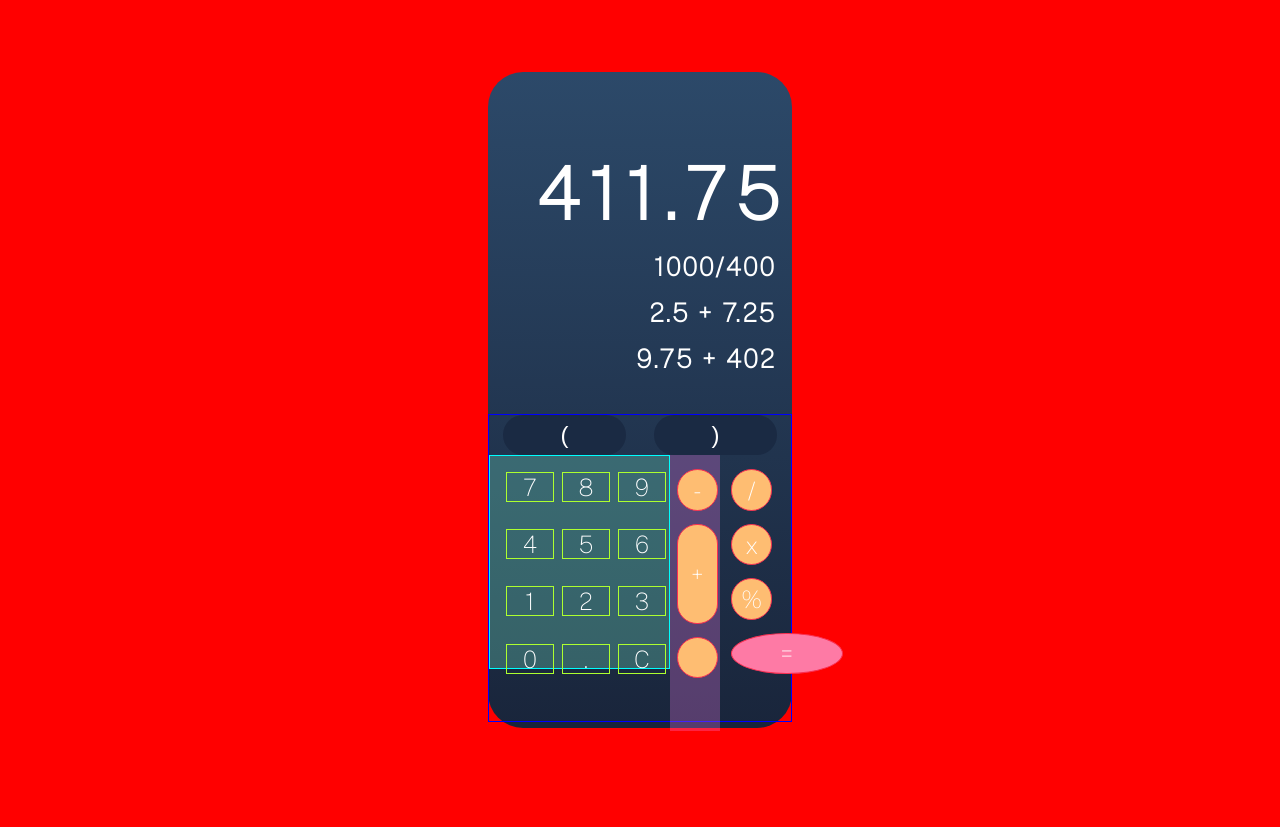
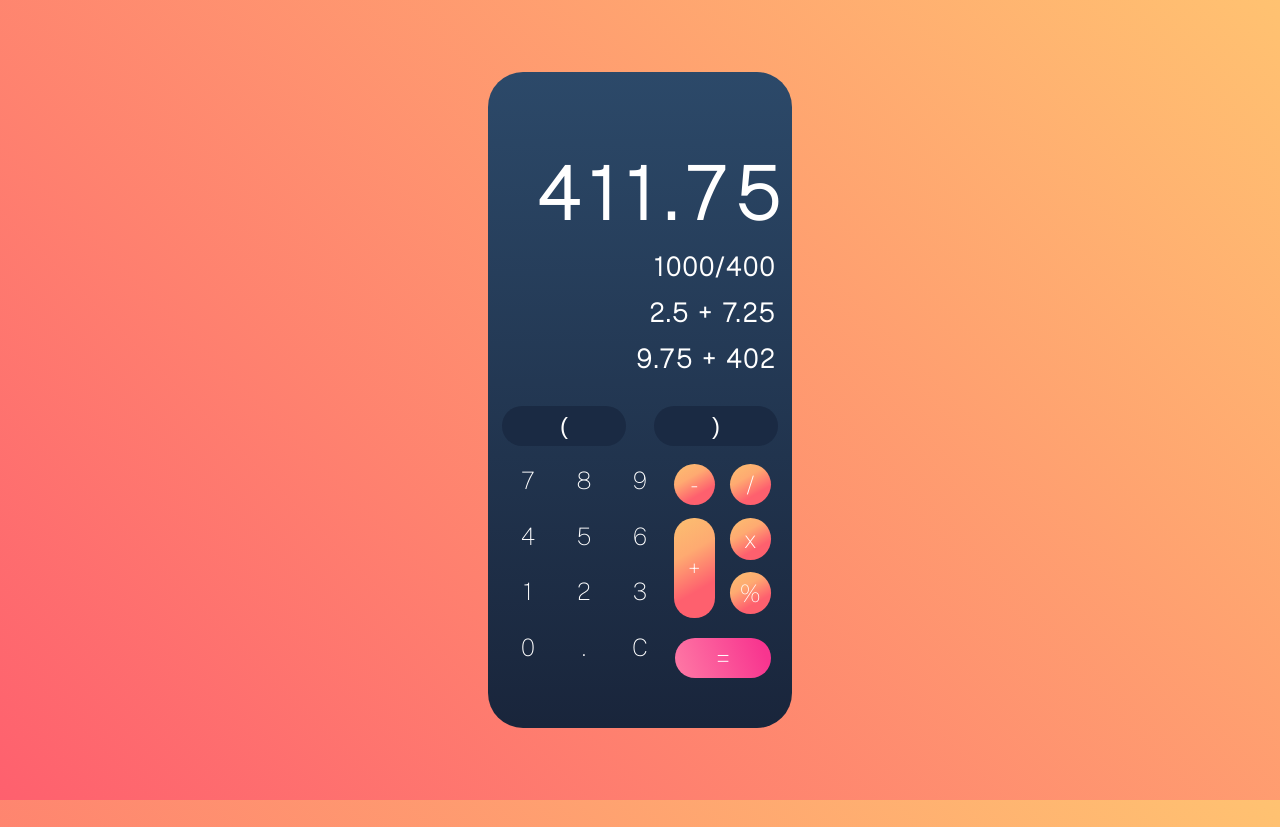
Before and after one commit to jessicalima22/calculator-react, a Next.js app: page / in a window 1280 px wide. Before the commit the page ends 800 px from the top, so only its background shows below. Built offline with nearby package versions, Linux system fonts and the light colour scheme.

Commit message:
Css finished!

```diff
--- a/Component/Operations.jsx
+++ b/Component/Operations.jsx
@@ -1,7 +1,7 @@
 import { useEffect } from 'react'
 import styles from '../styles/operations.module.css'
 
-const operations = ["-", "+", " ", "/", "x", "%", "="]
+const operations = ["-", "+", "/", "x", "%"]
 
     const generateOperations = ()=>{
         return(
@@ -14,14 +14,12 @@ const operations = ["-", "+", " ", "/", "x", "%", "="]
 
 
 
-export default function Operations (){
+export default function Operations (props){
 
     useEffect(()=> {
         const increase=document.getElementById("1")
         increase.classList.add("doubleButtonIncrease")
 
-        const equal=document.getElementById("6")
-        equal.classList.add("doubleButtonEqual")
 
     });
 
@@ -29,6 +27,7 @@ export default function Operations (){
     return (
         <>
          {generateOperations()}
+            {props.children}
         </>
     )
 }
--- a/pages/index.jsx
+++ b/pages/index.jsx
@@ -24,10 +24,11 @@ export default function Home() {
         <div className={styles.conteinerNumbers}>
           <Numbers />
         </div>
-        <div className={styles.conteinerOperations}>
-          <Operations>
-            <div className={styles.novo}> = </div>
-          </Operations>
+        <div className={styles.conteinerOperationsFirst}>
+          <div className={styles.conteinerOperationsSecond}>
+            <Operations />
+          </div>
+          <div className={styles.equalSign}> = </div>
         </div>
       </div>
     </div>
--- a/styles/Home.module.css
+++ b/styles/Home.module.css
@@ -19,7 +19,7 @@
   display: flex;
   flex-direction: column;
   align-items: flex-end;
-  padding-bottom: 2.5rem;
+  padding-bottom: 2rem;
 }
 
 
@@ -39,26 +39,20 @@
 }
 
 .conteinerDown{
-  border: 1px solid blue;
   display: flex;
   flex-wrap: wrap;
   color: white;
   height: 47% !important;
-
-
-
 }
 
 .conteinerParenthesis{
   display: flex;
   justify-content: space-around;
   width: 100%;
-
+  height: 2.7rem;
 }
 
 .conteinerNumbers{
-  background-color: rgba(127, 255, 212, 0.267);
-  border: 1px solid aqua;
   padding: 0.8rem 0 0 0.8rem;
   display: grid;
   grid-template-columns: repeat(3, 1fr);
@@ -66,18 +60,25 @@
   gap: 0.1rem;
   row-gap: 1.3rem;
   height: 70% !important;
-
 }
 
-.conteinerOperations{
-  background-color: rgba(255, 127, 244, 0.267);
+.conteinerOperationsSecond{
   padding-top: 0.5rem;
   display: flex;
   flex-direction: column;
   flex-wrap: wrap !important;
-  height: 90% !important;
-  max-width: 50px;
+  height: 50% !important;
+  width: 7rem;
+}
 
-
-
+.equalSign{
+  background: linear-gradient(70deg, #fe7aa5, #f8358f 90%);
+  width: 6rem !important;
+  margin: auto;
+  display: flex;
+  justify-content: center;
+  border-radius: 20px;
+  height: 2.5rem;
+  align-items: center;
+  font-size: 1.7rem;
 }
--- a/styles/globals.css
+++ b/styles/globals.css
@@ -1,5 +1,4 @@
 
-html,
 body {
   padding: 0;
   margin: 0;
@@ -8,9 +7,8 @@ body {
   align-items: center;
   justify-content: center;
   height: 100vh;
-  background-color: red;
+  background: linear-gradient(45deg, #fe606e, #ffc271);
   font-family: 'Public Sans', sans-serif;
-
 }
 
 
@@ -22,11 +20,3 @@ body {
  border-radius: 20px !important;
  height: 100px !important;
 }
-
-.doubleButtonEqual:last-child{
-  background-color: #fe7aa5 !important;
-  width: 7rem !important;
-  float: left;
-
-
-}
--- a/styles/numbers.module.css
+++ b/styles/numbers.module.css
@@ -1,5 +1,5 @@
 .numbers{
-    border: 1px solid greenyellow;
+
     font-size: 1.5rem;
     width: 3rem;
     display: flex;
--- a/styles/operations.module.css
+++ b/styles/operations.module.css
@@ -1,7 +1,7 @@
 .operations{
-    border: 1px solid #fa2f51;
+
     font-size: 1.5rem;
-    background-color: #febd72;
+    background:linear-gradient(-30deg, #fe606e 30%, #feaa71, #fbbf70);
     border-radius: 50%;
     display: flex;
     justify-content: center;
```
